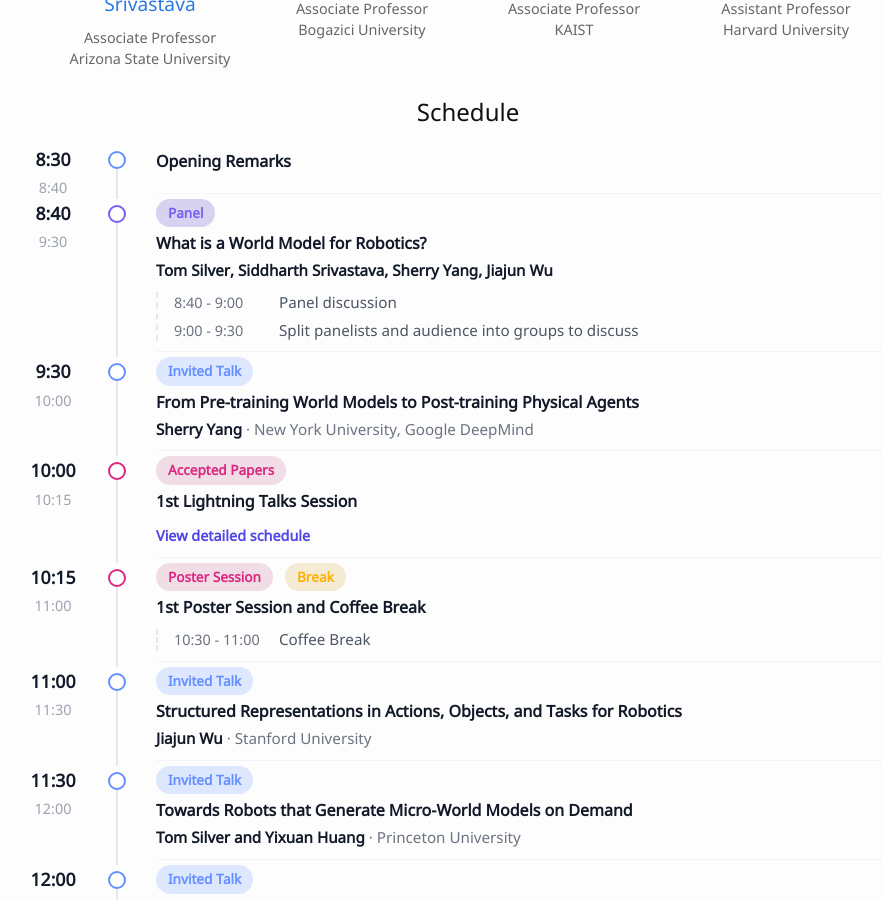
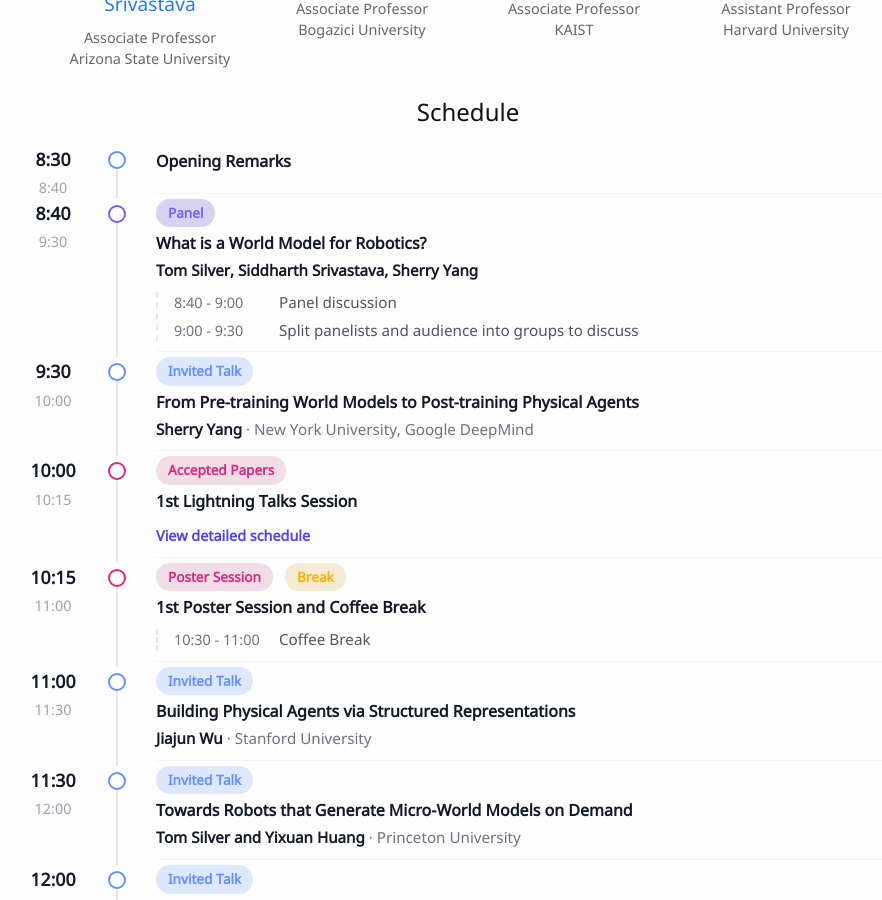
Before and after one commit to worldmodelworkshop/worldmodelworkshop.github.io, a Jekyll site: the page built from index.md, in a window 1280 px wide and 900 px high, scrolled down 2736 px. Shown: the whole window, without its empty margins (172-1054 px from the left). Built offline with Jekyll 4.4.1, drawn with Linux system fonts in a browser that asks for light colours.

Commit message:
Update schedule and panel

```diff
--- a/_data/schedule_timeline.yml
+++ b/_data/schedule_timeline.yml
@@ -7,7 +7,7 @@
 - start_time: "8:40"
   end_time: "9:30"
   category_type: "panel"
-  speaker: "Tom Silver, Siddharth Srivastava, Sherry Yang, Jiajun Wu"
+  speaker: "Tom Silver, Siddharth Srivastava, Sherry Yang"
   categories:
     - category: "Panel"
       category_type: "panel"
@@ -84,7 +84,7 @@
       category_type: "keynote"
   speaker: "Jiajun Wu"
   affiliation: "Stanford University"
-  title: "Structured Representations in Actions, Objects, and Tasks for Robotics"
+  title: " Building Physical Agents via Structured Representations"
 
 - start_time: "11:30"
   end_time: "12:00"
```
